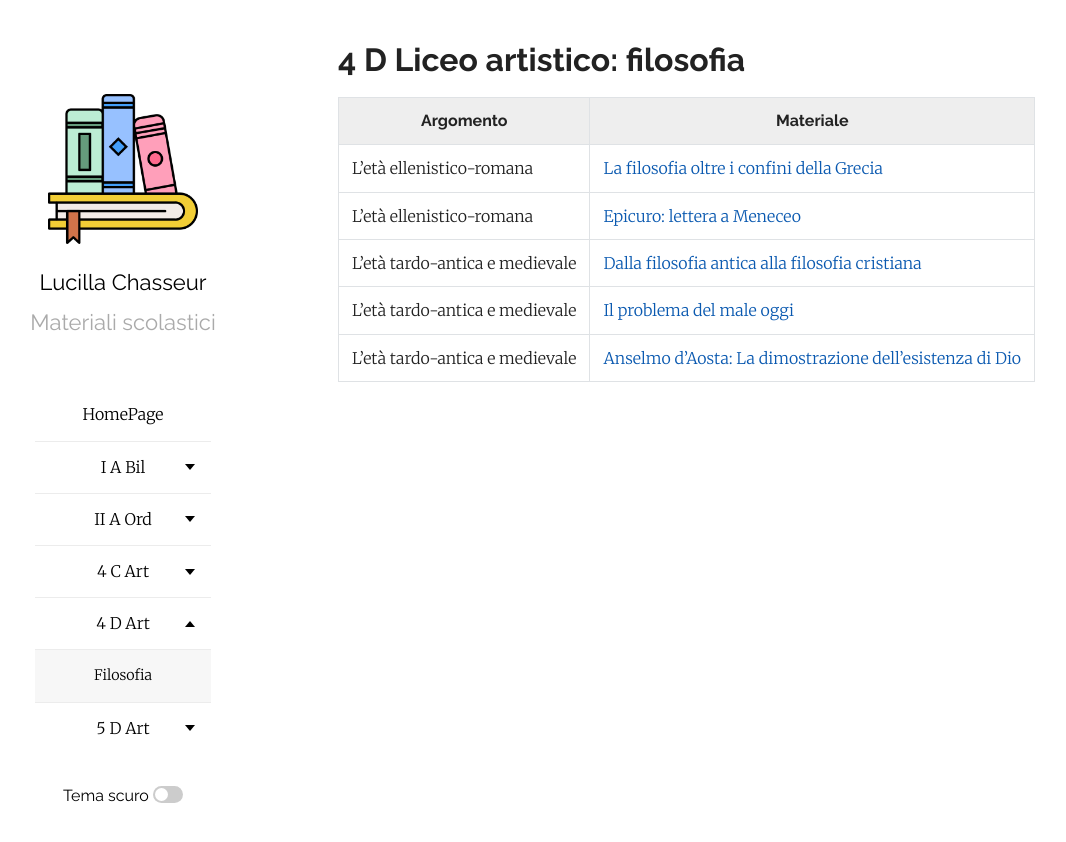
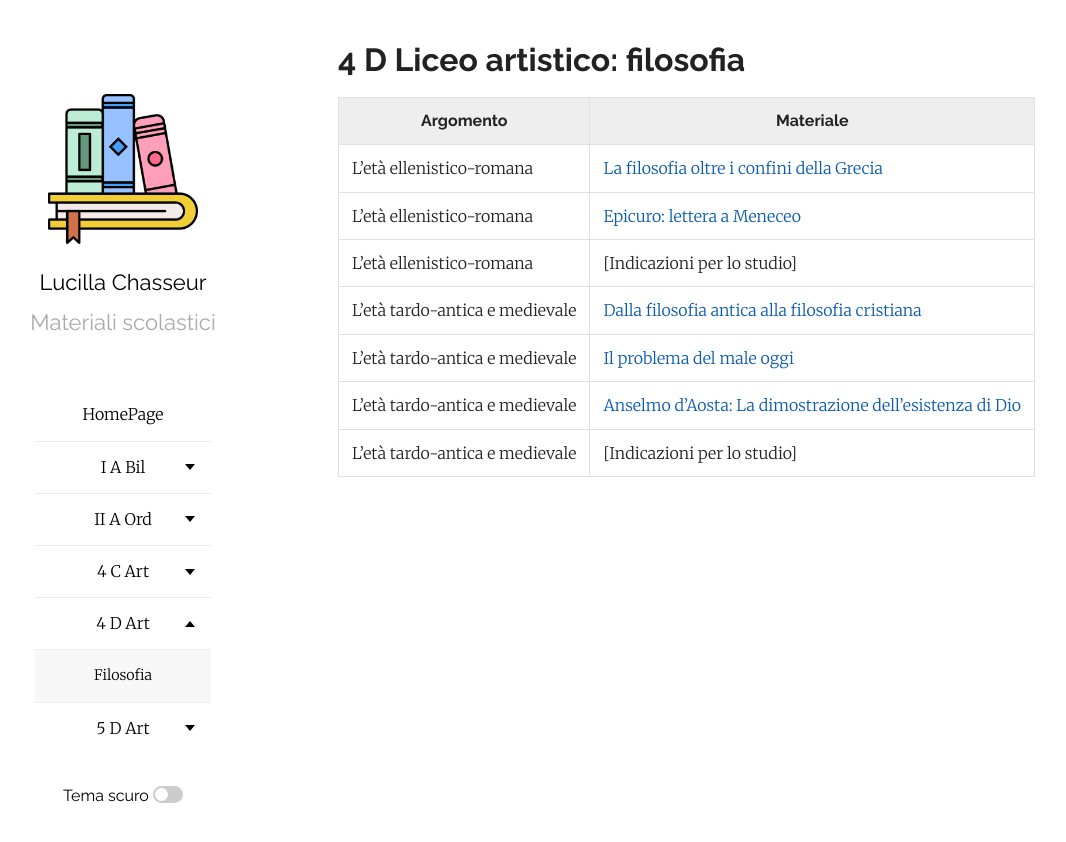
Before and after one commit to efemeridi/efemeridi.github.io, a Jekyll site: the page built from 4d_art_filosofia.md, in a window 1280 px wide. Shown: the top 842 px of the page, without its empty margins (62-1128 px from the left). Built offline with Jekyll 4.4.1, drawn with Linux system fonts in a browser that asks for light colours; our own code applies the rules of GitHub Pages for plain Markdown files.

Commit message:
Add study guidelines for Hellenistic and Late Antique periods

```diff
--- a/4d_art_filosofia.md
+++ b/4d_art_filosofia.md
@@ -7,6 +7,8 @@ layout: page
 |-----------|-------------|
 |L'età ellenistico-romana|[La filosofia oltre i confini della Grecia](/materiali/4_D_art/filosofia/01_ellenismo_epicu_stoici_4D.pdf/)
 |L'età ellenistico-romana|[Epicuro: lettera a Meneceo](/materiali/4_D_art/filosofia/02_Epicuro_lettera_a_Meneceo_studenti_4C.pdf/)
+|L'età ellenistico-romana|[Indicazioni per lo studio]
 |L'età tardo-antica e medievale|[Dalla filosofia antica alla filosofia cristiana](/materiali/4_D_art/filosofia/03_Dalla_filo_antica_allafilo_cristiana_4D_artistico.pdf/)
 |L'età tardo-antica e medievale|[Il problema del male oggi](/materiali/4_D_art/filosofia/05_il_problema_de_male_Jonas.pdf/)
 |L'età tardo-antica e medievale|[Anselmo d'Aosta: La dimostrazione dell'esistenza di Dio](/materiali/4_D_art/filosofia/04_prova_anselmo.pdf/)
+|L'età tardo-antica e medievale|[Indicazioni per lo studio]
```
